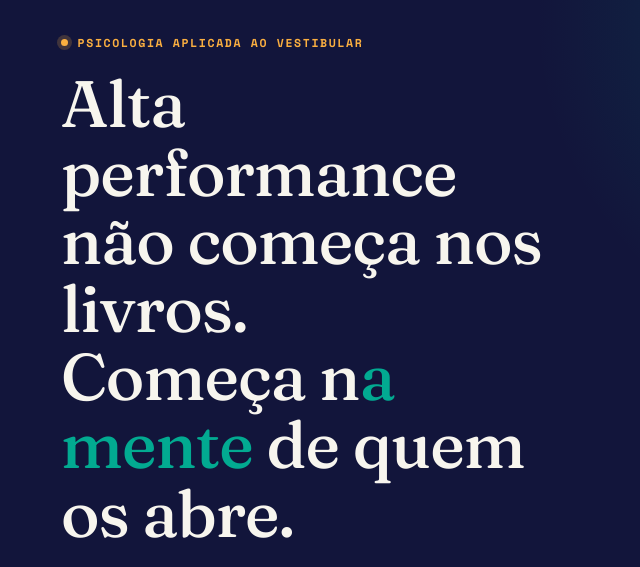
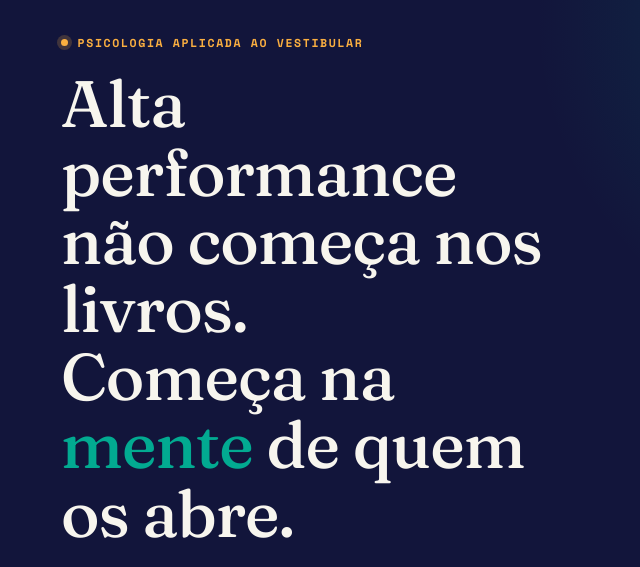
Before and after one commit to KyrosMarketing/Curso-Preparamente, a website: page index.html in a window 1280 px wide. Shown: the part 124-691 px from the top of the page, 53-693 px from the left. Drawn offline with nearby package versions, Linux system fonts and the light colour scheme.

Commit message:
Corrige destaque de cor no headline do hero
O <em> cortava a palavra "na" ao meio, fazendo parecer que só um "a"
estava verde por acidente. Agora o destaque envolve a palavra inteira
"mente", sem quebrar a contração "na".

```diff
--- a/index.html
+++ b/index.html
@@ -65,7 +65,7 @@ height="0" width="0" style="display:none;visibility:hidden"></iframe></noscript>
   <div class="wrap hero__grid">
     <div data-reveal>
       <p class="hero__eyebrow eyebrow">Psicologia aplicada ao vestibular</p>
-      <h1>Alta performance não começa nos livros.<br>Começa n<em>a mente</em> de quem os abre.</h1>
+      <h1>Alta performance não começa nos livros.<br>Começa na <em>mente</em> de quem os abre.</h1>
       <p class="hero__lede">O Preparamente é o curso do psicólogo Mateus Tiujo para você treinar a mente que estuda, não só o conteúdo que ela absorve. Ansiedade, constância, foco e inteligência emocional, com método, para a reta final do seu vestibular.</p>
       <div class="hero__actions">
         <a class="cta-btn" href="https://hotmart.com/product/curso-preparamente-alta-performance-no-vestibular/D107151152S" target="_blank" rel="noopener">Quero começar agora</a>
```
